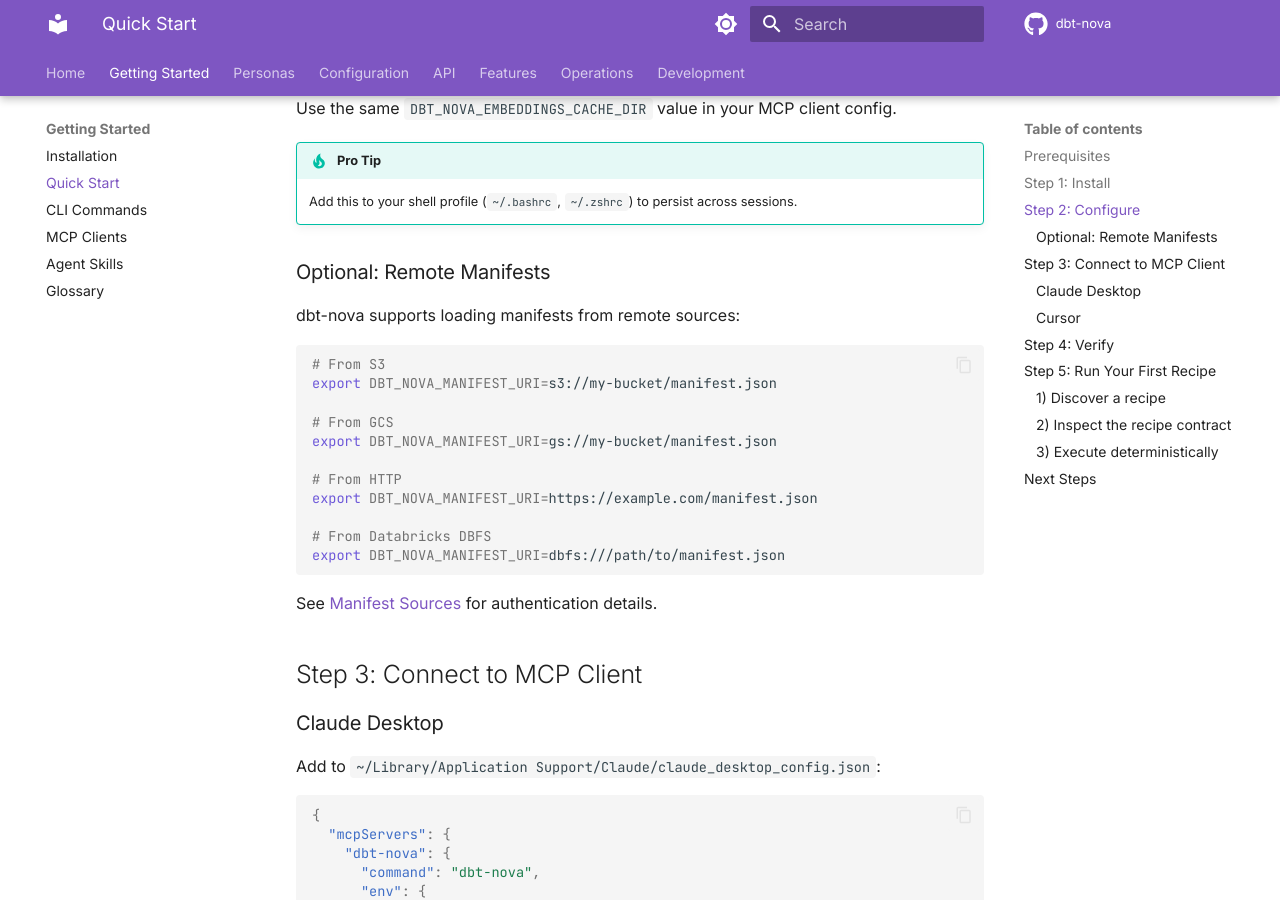
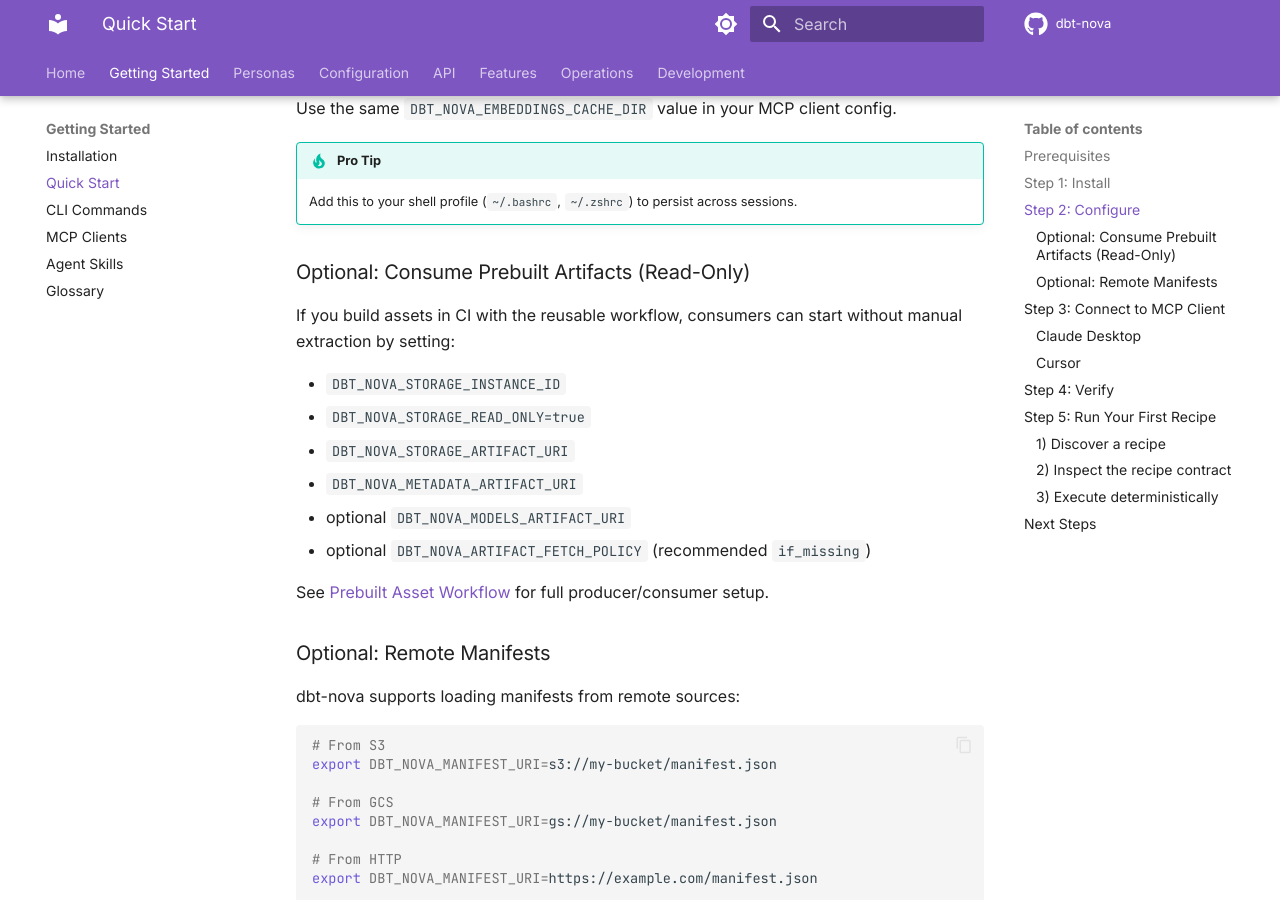
Before and after one commit to joe-broadhead/dbt-nova, an MkDocs documentation site: the page built from docs/getting-started/quickstart.md, in a window 1280 px wide and 900 px high, scrolled down 1269 px. Built offline with MkDocs 1.6.1 and Material for MkDocs 9.7.7, drawn with Linux system fonts in a browser that asks for light colours; comment, search, counter and statistics services are not loaded.

Commit message:
docs: align prebuilt artifact consumer guidance

```diff
--- a/docs/getting-started/quickstart.md
+++ b/docs/getting-started/quickstart.md
@@ -80,6 +80,20 @@
 
 !!! tip "Pro Tip"
     Add this to your shell profile (`~/.bashrc`, `~/.zshrc`) to persist across sessions.
+
+### Optional: Consume Prebuilt Artifacts (Read-Only)
+
+If you build assets in CI with the reusable workflow, consumers can start
+without manual extraction by setting:
+
+- `DBT_NOVA_STORAGE_INSTANCE_ID`
+- `DBT_NOVA_STORAGE_READ_ONLY=true`
+- `DBT_NOVA_STORAGE_ARTIFACT_URI`
+- `DBT_NOVA_METADATA_ARTIFACT_URI`
+- optional `DBT_NOVA_MODELS_ARTIFACT_URI`
+- optional `DBT_NOVA_ARTIFACT_FETCH_POLICY` (recommended `if_missing`)
+
+See [Prebuilt Asset Workflow](../operations/prebuilt-assets.md) for full producer/consumer setup.
 
 ### Optional: Remote Manifests
 
```
Also changed, not shown: README.md (+10 -1 lines), docs/api/tools.md (+4 -0 lines), docs/development/ci.md (+1 -0 lines), docs/operations/prebuilt-assets.md (+1 -1 lines).
